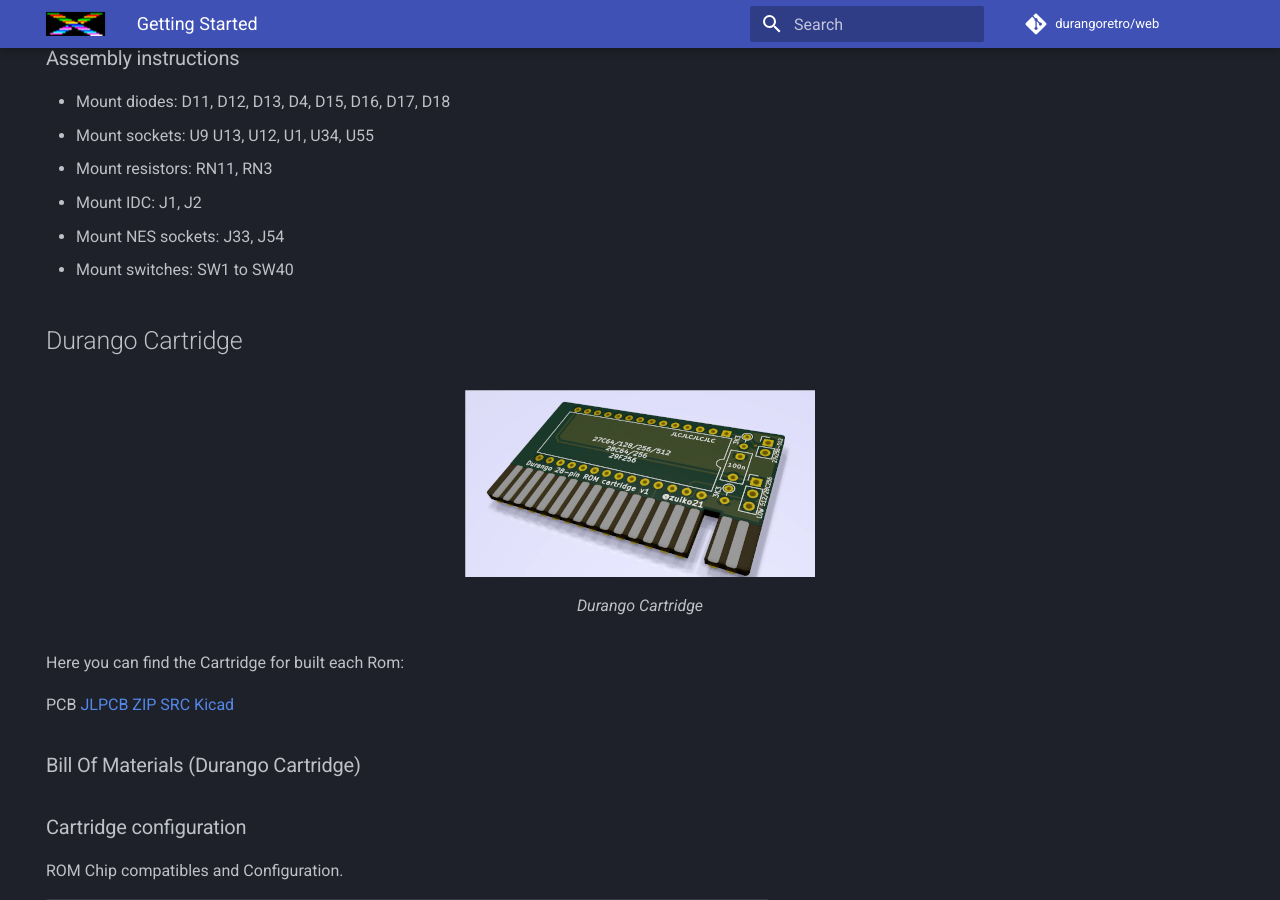
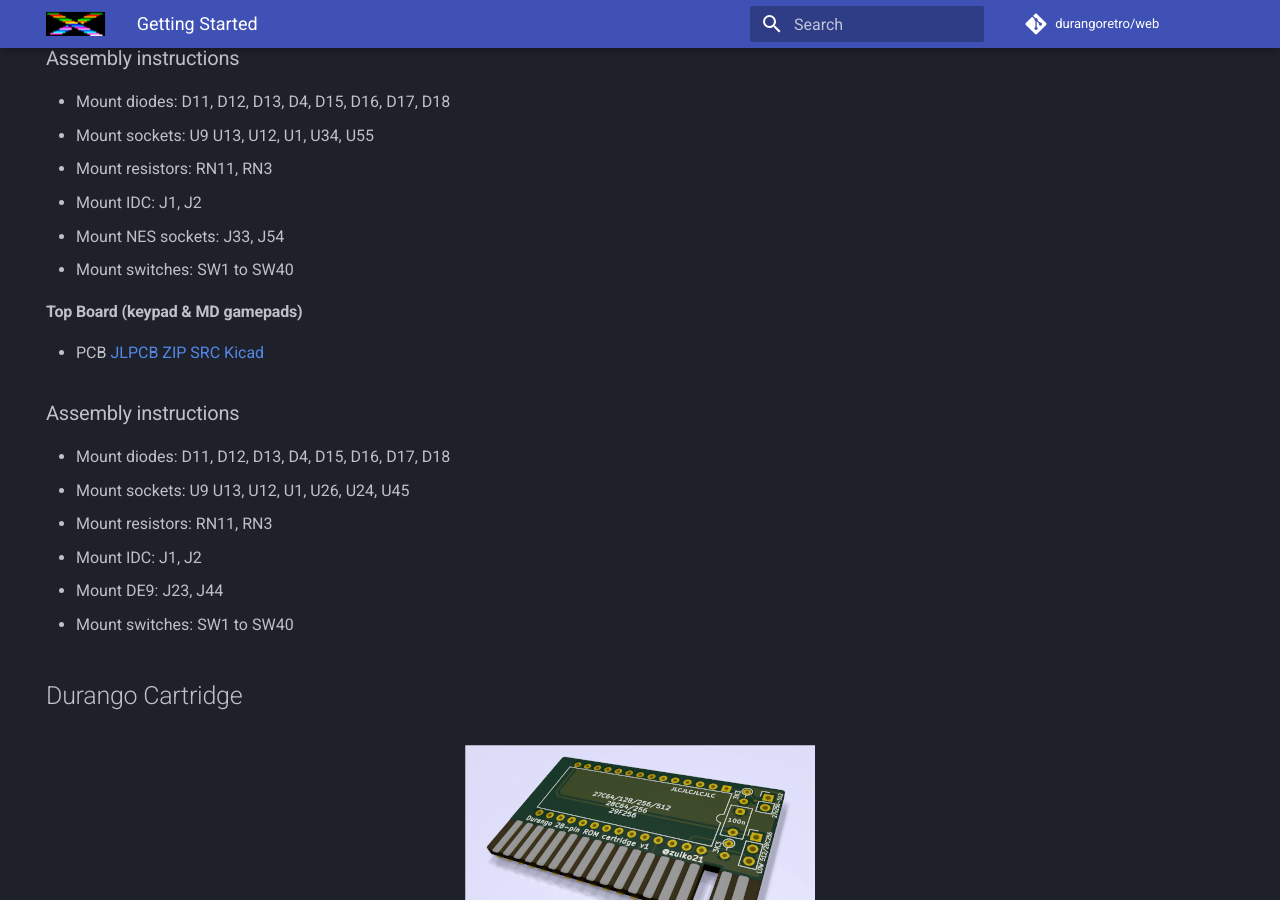
Before and after one commit to durangoretro/web, an MkDocs documentation site: the page built from docs/started.md, in a window 1280 px wide and 900 px high, scrolled down 4591 px. Built offline with MkDocs 1.6.1 and Material for MkDocs 9.7.7, drawn with Linux system fonts in a browser that asks for light colours; comment, search, counter and statistics services are not loaded; some of the changed text lies outside the part shown.

Commit message:
Keyboard + MD

```diff
--- a/docs/started.md
+++ b/docs/started.md
@@ -122,6 +122,19 @@
 * Mount IDC: J1, J2
 * Mount NES sockets: J33, J54
 * Mount switches: SW1 to SW40
+
+
+#### Top Board (keypad & MD gamepads)
+* PCB [JLPCB ZIP](assets/bin/top5.8kbd1v1.0-zuiko21.zip) [SRC Kicad](https://github.com/zuiko21/minimOS/tree/master/hard/kicad/top5x8kbd)
+
+### Assembly instructions
+* Mount diodes: D11, D12, D13, D4, D15, D16, D17, D18
+* Mount sockets: U9 U13, U12, U1, U26, U24, U45
+* Mount resistors: RN11, RN3
+* Mount IDC: J1, J2
+* Mount DE9: J23, J44
+* Mount switches: SW1 to SW40
+
 
 ## Durango Cartridge
 
```
Also changed, not shown: other parts of docs/started.md (+1 -1 lines).
